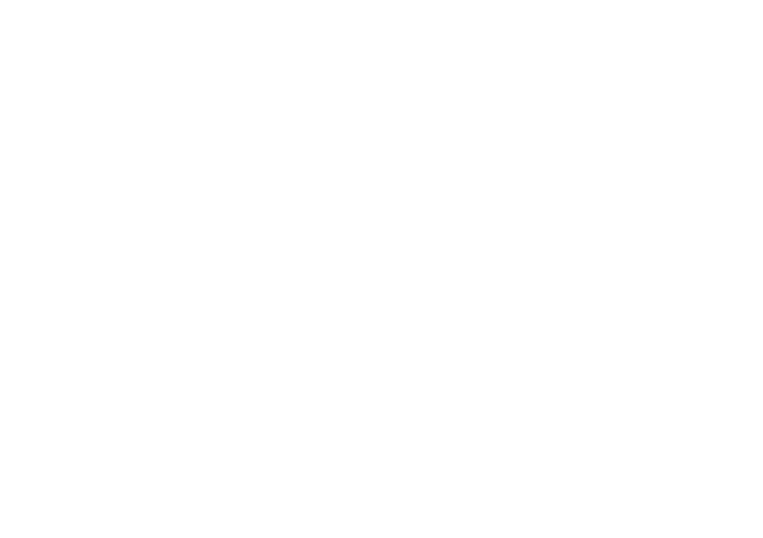
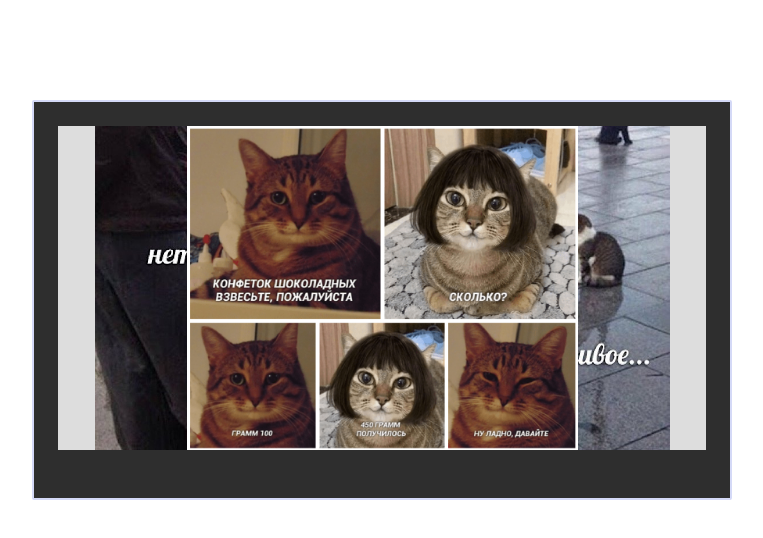
Before and after one commit to StanislavM31/cssMemSlider, a plain HTML site: page index.html in a window 1280 px wide. Shown: the whole page, without its empty margins (258-1021 px from the left). Drawn offline with Linux system fonts and the light colour scheme.

Commit message:
feat: img, markup slides  (Sun, May 15, 2022 04:06:12 PM)

```diff
--- a/index.html
+++ b/index.html
@@ -4,9 +4,27 @@
     <meta charset="UTF-8">
     <meta http-equiv="X-UA-Compatible" content="IE=edge">
     <meta name="viewport" content="width=device-width, initial-scale=1.0">
+    <link rel="stylesheet" href="./style.css">
     <title>cssMemSlider</title>
 </head>
 <body>
+    <div class="wrapper">
+        <input type="radio" name="point" id="slide1" checked>
+        <input type="radio" name="point" id="slide2">
+        <input type="radio" name="point" id="slide3">
 
+        <div class="slider">
+            <div class="slides slide1"></div>
+            <div class="slides slide2"></div>
+            <div class="slides slide3"></div>
+
+        </div>
+        <div class="controls">
+            <label for="slide1"></label>
+            <label for="slide2"></label>
+            <label for="slide3"></label>
+
+        </div>
+    </div>
 </body>
 </html>
--- a/style.css
+++ b/style.css
@@ -3,3 +3,43 @@
 	padding: 0;
 	box-sizing: border-box;
 }
+.wrapper {
+	height: 400px;
+	margin: 100px auto 0;
+	position: relative;
+	width: 700px;
+	border: 2px solid rgb(212, 217, 247);
+	border-radius: 2px;
+	background-color: rgb(46, 46, 46);
+	padding: 1.5em 1.5em 3em;
+}
+.slider{
+	background-color: #ddd;
+	height: 100%;
+	overflow: hidden;
+	position: relative;
+	width: 100%;
+}
+.wrapper>input{
+	display: none;
+}
+.slides {
+	height: inherit;
+	position: absolute;
+	width: inherit;
+	background-repeat: no-repeat;
+	background-size: contain;
+	background-position: center;
+
+}
+.slide1 {
+	background-image: url(./img/mem1.jpg);
+}
+.slide2 {
+	background-image: url(./img/mem2.jpeg);
+	width: inherit;
+}
+.slide3 {
+	background-image: url(./img/mem3.jpg);
+	width: inherit;
+ }
```
Also changed, not shown: img/mem1.jpg (added), img/mem2.jpeg (added), img/mem3.jpg (added).
